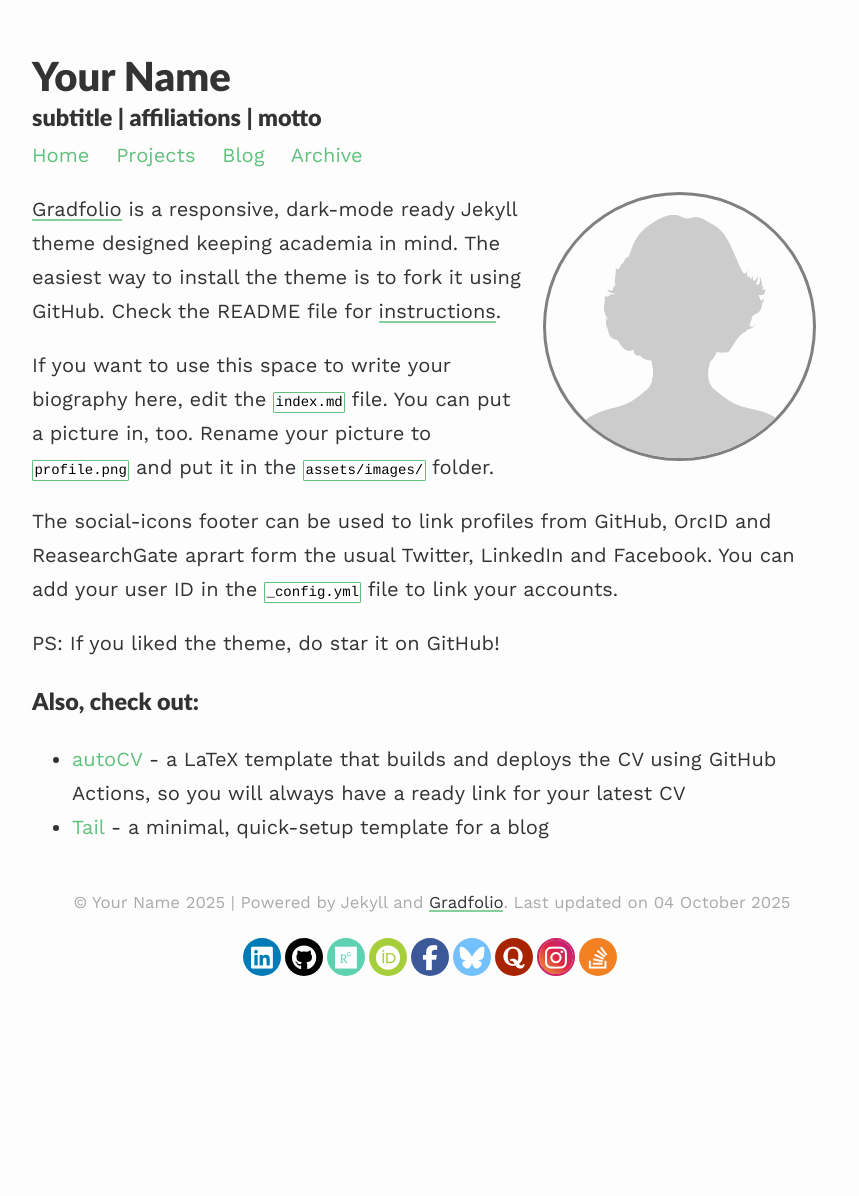
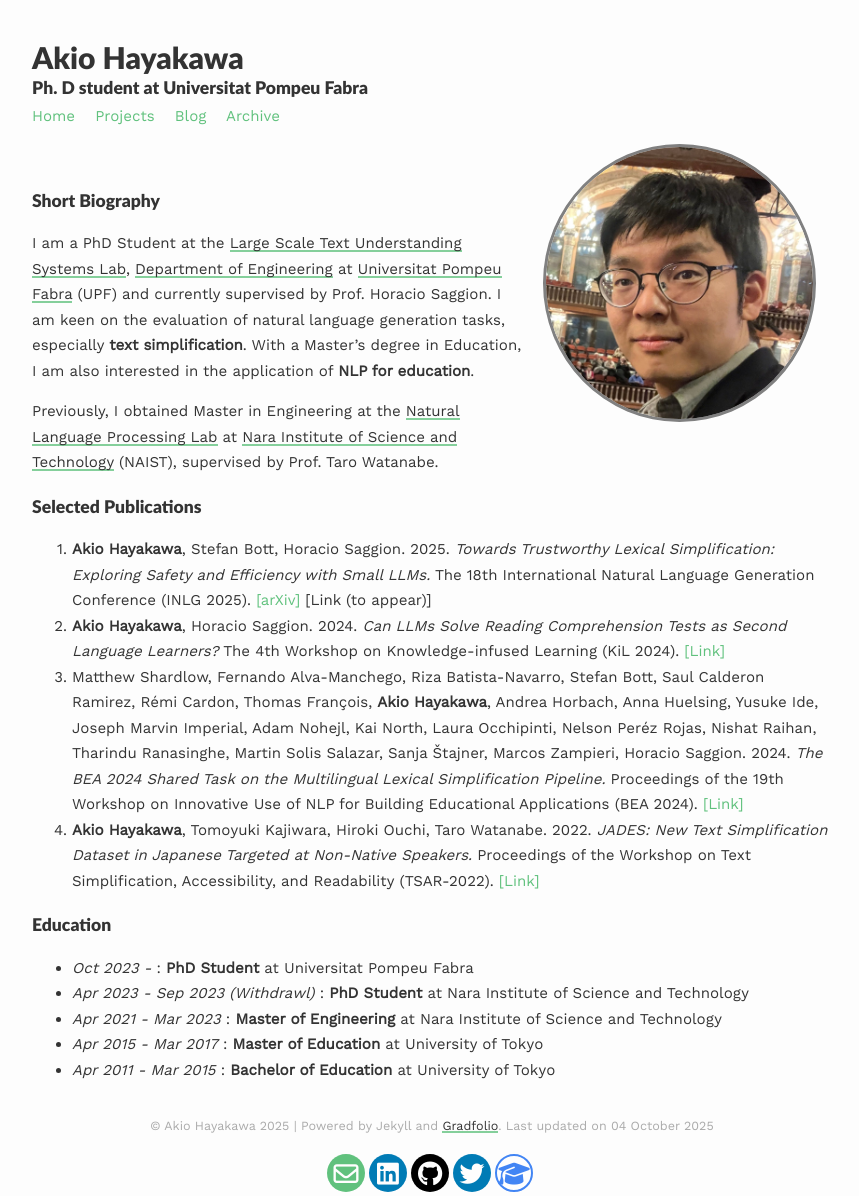
Before and after one commit to ahaya3776/ahaya3776.github.io, a Jekyll site: the page built from index.md, in a window 1280 px wide. Shown: the whole page, without its empty margins (208-1067 px from the left). Built offline with Jekyll 4.4.1, drawn with Linux system fonts in a browser that asks for light colours; before the commit the page ends 981 px from its top, so only the background shows below that.

Commit message:
Updated top page

```diff
--- a/_config.yml
+++ b/_config.yml
@@ -1,7 +1,7 @@
 ### your site title here
 
-title: Your Name
-description: subtitle | affiliations | motto
+title: Akio Hayakawa
+description: Ph. D student at Universitat Pompeu Fabra
 
 baseurl: /gradfolio #name of GitHub repository
 url: "" #custom url to be used instead of GitHub repository
@@ -13,15 +13,11 @@ permalink: /blog/:year/:title/
 paginate_path: /blog/page:num/
 
 # Social media links in footer
-linkedin: "#"
-stackoverflow: "#"
-github: "#"
-researchgate: "#"
-orcid: "#"
-quora: "#"
-instagram: "#"
-facebook: "#"
-bluesky: "#"
+email: "akio.hayakawa@upf.edu"
+linkedin: "akio-hayakawa"
+github: "ahaya3776"
+twitter: "ahaya3776"
+scholar: "YetFJQUAAAAJ"
 
 # Markdown
 highlighter: rouge
--- a/_includes/social-footer.html
+++ b/_includes/social-footer.html
@@ -26,12 +26,21 @@ target="_blank">
 </a>
 {%- endif -%}
 
-{%- if site.researchgate -%}
-<a title="{{ _locale_string_follow | replace: '[NAME]', 'ResearchGate' }}"
-class="social-button researchgate"
-href="https://www.researchgate.net/profile/{{ site.researchgate }}" itemprop="sameAs"
+{%- if site.twitter -%}
+<a title="{{ _locale_string_follow | replace: '[NAME]', 'Twitter' }}"
+class="social-button twitter"
+href="https://x.com/{{ site.twitter }}" itemprop="sameAs"
 target="_blank">
-<i class="fab fa-researchgate"></i>
+<i class="fab fa-twitter"></i>
+</a>
+{%- endif -%}
+
+{%- if site.scholar -%}
+<a title="{{ _locale_string_follow | replace: '[NAME]', 'Scholar' }}"
+class="social-button scholar"
+href="https://scholar.google.com/citations?user={{ site.scholar }}" itemprop="sameAs"
+target="_blank">
+<i class="fas fa-graduation-cap"></i>
 </a>
 {%- endif -%}
 
@@ -44,50 +53,4 @@ target="_blank">
 </a>
 {%- endif -%}
 
-{%- if site.facebook -%}
-<a title="{{ _locale_string_follow | replace: '[NAME]', 'Facebook' }}"
-class="social-button facebook" itemprop="sameAs"
-href="https://www.facebook.com/{{ site.facebook }}"
-target="_blank">
-<i class="fab fa-facebook-f"></i>
-</a>
-{%- endif -%}
-
-{%- if site.bluesky -%}
-<a title="{{ _locale_string_follow | replace: '[NAME]', 'Bluesky' }}"
-class="social-button bluesky" itemprop="sameAs"
-href="https://bsky.app/profile/{{ site.bluesky }}"
-target="_blank">
-<i class="fab fa-bluesky"></i>
-</a>
-{%- endif -%}
-
-{%- if site.quora -%}
-<a title="{{ _locale_string_follow | replace: '[NAME]', 'Quora' }}"
-class="social-button quora" itemprop="sameAs"
-href="https://www.quora.com/profile/{{ site.quora }}"
-target="_blank">
-<i class="fab fa-quora"></i>
-</a>
-{%- endif -%}
-
-{%- if site.instagram -%}
-<a title="{{ _locale_string_follow | replace: '[NAME]', 'Instagram' }}"
-class="social-button instagram" itemprop="sameAs"
-href="https://www.instagram.com/{{ site.instagram }}"
-target="_blank">
-<i class="fab fa-instagram"></i>
-</a>
-{%- endif -%}
-
-{%- if site.stackoverflow -%}
-<a title="{{ _locale_string_follow | replace: '[NAME]', 'Stackoverflow' }}"
-class="social-button stackoverflow" itemprop="sameAs"
-href="https://stackoverflow.com/users/{{ site.stackoverflow }}"
-target="_blank">
-<i class="fab fa-brands fa-stack-overflow"></i>
-</a>
-{%- endif -%}
-
-
 </div>
--- a/assets/css/_sass/footer-social.scss
+++ b/assets/css/_sass/footer-social.scss
@@ -34,6 +34,8 @@
 .fa-facebook-f,
 .fa-linkedin,
 .fa-github,
+.fa-twitter,
+.fa-graduation-cap,
 .fa-orcid,
 .fa-researchgate,
 .fa-bluesky,
@@ -94,6 +96,27 @@
   border-color: #a6ce3b;
 }
 
+.rounded-social-buttons .social-button.twitter {
+  background: #007bb5;
+}
+
+.rounded-social-buttons .social-button.twitter:hover, .rounded-social-buttons .social-button.twitter:focus {
+  color: #007bb5;
+  background: #fefefe;
+  border-color: #007bb5;
+}
+
+.rounded-social-buttons .social-button.scholar {
+  border-color: #4285f4;
+  background: #fefefe;
+  color: #4285f4;
+}
+
+.rounded-social-buttons .social-button.scholar:hover, .rounded-social-buttons .social-button.scholar:focus {
+  background: #4285f4;
+  color: #fefefe;
+}
+
 .rounded-social-buttons .social-button.researchgate {
   background: #5dd1b0;
 }
--- a/assets/css/_sass/variables.scss
+++ b/assets/css/_sass/variables.scss
@@ -1,5 +1,5 @@
 $base-font-family: 'Work Sans', sans-serif;
-$base-font-size:   20px;
+$base-font-size:   15px;
 $base-font-weight: 400;
 $small-font-size:  $base-font-size * 0.875;
 $base-line-height: 1.7;
--- a/index.md
+++ b/index.md
@@ -3,19 +3,28 @@ layout: about
 permalink: /
 profile:
   align: right
-  image: profile.png
+  image: profile.jpg
 published: true
 ---
 
-[Gradfolio](https://github.com/jitinnair1/gradfolio){:target="_blank"} is a responsive, dark-mode ready Jekyll theme designed keeping academia in mind. The easiest way to install the theme is to fork it using GitHub. Check the README file for [instructions](https://github.com/jitinnair1/gradfolio#installation){:target="_blank"}.
+<br>
+### Short Biography
 
-If you want to use this space to write your biography here, edit the `index.md` file. You can put a picture in, too. Rename your picture to `profile.png` and put it in the `assets/images/` folder.
+I am a PhD Student at the <a href="https://www.upf.edu/web/taln/labs/lastus">Large Scale Text Understanding Systems Lab</a>, <a href="https://www.upf.edu/en/web/enginyeria/home">Department of Engineering</a> at <a href="https://upf.edu">Universitat Pompeu Fabra</a> (UPF) and currently supervised by Prof. Horacio Saggion. I am keen on the evaluation of natural language generation tasks, especially **text simplification**. With a Master's degree in Education, I am also interested in the application of **NLP for education**.
 
-The social-icons footer can be used to link profiles from GitHub, OrcID and ReasearchGate aprart form the usual Twitter, LinkedIn and Facebook. You can add your user ID in the `_config.yml` file to link your accounts.
+Previously, I obtained Master in Engineering at the <a href="https://nlp.naist.jp/">Natural Language Processing Lab</a> at <a href="http://www.naist.jp/" target="_blank" rel="noopener noreferrer">Nara Institute of Science and Technology</a> (NAIST), supervised by Prof. Taro Watanabe.
 
-PS: If you liked the theme, do star it on GitHub!
+### Selected Publications
 
-### Also, check out:
+1. **Akio Hayakawa**, Stefan Bott, Horacio Saggion. 2025. _Towards Trustworthy Lexical Simplification: Exploring Safety and Efficiency with Small LLMs._ The 18th International Natural Language Generation Conference (INLG 2025). <a href="https://arxiv.org/abs/2509.25086">[arXiv]</a> [Link (to appear)]
+1. **Akio Hayakawa**, Horacio Saggion. 2024. _Can LLMs Solve Reading Comprehension Tests as Second Language Learners?_ The 4th Workshop on Knowledge-infused Learning (KiL 2024). <a href="https://ceur-ws.org/Vol-3894/paper7.pdf">[Link]</a>
+1. Matthew Shardlow, Fernando Alva-Manchego, Riza Batista-Navarro, Stefan Bott, Saul Calderon Ramirez, Rémi Cardon, Thomas François, **Akio Hayakawa**, Andrea Horbach, Anna Huelsing, Yusuke Ide, Joseph Marvin Imperial, Adam Nohejl, Kai North, Laura Occhipinti, Nelson Peréz Rojas, Nishat Raihan, Tharindu Ranasinghe, Martin Solis Salazar, Sanja Štajner, Marcos Zampieri, Horacio Saggion. 2024. _The BEA 2024 Shared Task on the Multilingual Lexical Simplification Pipeline._ Proceedings of the 19th Workshop on Innovative Use of NLP for Building Educational Applications (BEA 2024). <a href="https://aclanthology.org/2024.bea-1.51/">[Link]</a>
+1. **Akio Hayakawa**, Tomoyuki Kajiwara, Hiroki Ouchi, Taro Watanabe. 2022. _JADES: New Text Simplification Dataset in Japanese Targeted at Non-Native Speakers._ Proceedings of the Workshop on Text Simplification, Accessibility, and Readability (TSAR-2022). <a href="https://aclanthology.org/2022.tsar-1.17/">[Link]</a>
 
-- [autoCV](https://github.com/jitinnair1/autocv) - a LaTeX template that builds and deploys the CV using GitHub Actions, so you will always have a ready link for your latest CV
-- [Tail](https://github.com/jitinnair1/tail) - a minimal, quick-setup template for a blog
+
+### Education
+* _Oct 2023 -_ : **PhD Student** at Universitat Pompeu Fabra
+* _Apr 2023 - Sep 2023 (Withdrawl)_ : **PhD Student** at Nara Institute of Science and Technology
+* _Apr 2021 - Mar 2023_ : **Master of Engineering** at Nara Institute of Science and Technology
+* _Apr 2015 - Mar 2017_ : **Master of Education** at University of Tokyo
+* _Apr 2011 - Mar 2015_ : **Bachelor of Education** at University of Tokyo
```
Also changed, not shown: Gemfile.lock, assets/images/profile.jpg (added), assets/images/profile.png (deleted).
